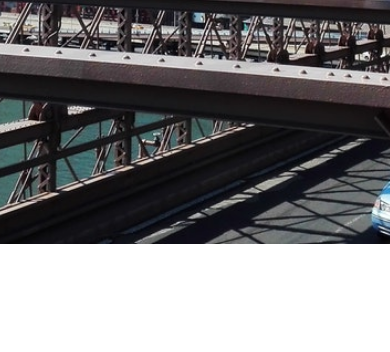
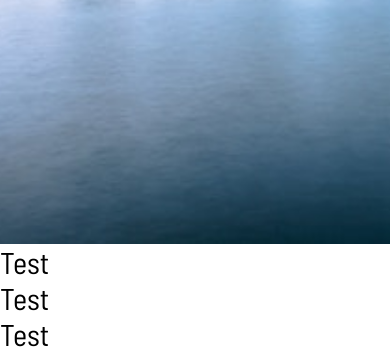
Before and after one commit to jessica6m/landingexp, a plain HTML site: page index.html in a window 390 px wide. Shown: the part 600-952 px from the top of the page. Before the commit the page ends 844 px from the top, so only its background shows below. Drawn offline with Linux system fonts and the light colour scheme.

Commit message:
makes landing responsive and creates responsive row

```diff
--- a/css/style.css
+++ b/css/style.css
@@ -36,4 +36,36 @@ body {
   font-size: 5rem;
   color: white;
   text-align: center;
+  transition: 0.5s;
 }
+
+@media (max-width: 1000px) {
+  .landing {
+    font-size: 3rem;
+  }
+}
+
+ @media (max-width: 700px) {
+   .landing {
+     background-image: url(../images/citysm.jpeg);
+     background-position: center;
+   }
+ }
+
+.row {
+  display: flex;
+  font-size: 3rem;
+}
+
+.col-3 {
+  width: 33.33%;
+}
+
+@media (max-width: 700px) {
+  .row{
+    display: block;
+  }
+  .col-3 {
+    width: 100%;
+  }
+}
--- a/index.html
+++ b/index.html
@@ -11,7 +11,14 @@
 
     </nav>
     <div class="landing">
-      <h1>Welcome</h1>
+      <h1>Welcome!</h1>
     </div>
+
+    <div class="row">
+      <div class="col-3">Test</div>
+      <div class="col-3">Test</div>
+      <div class="col-3">Test</div>
+    </div>
+
   </body>
 </html>
```
